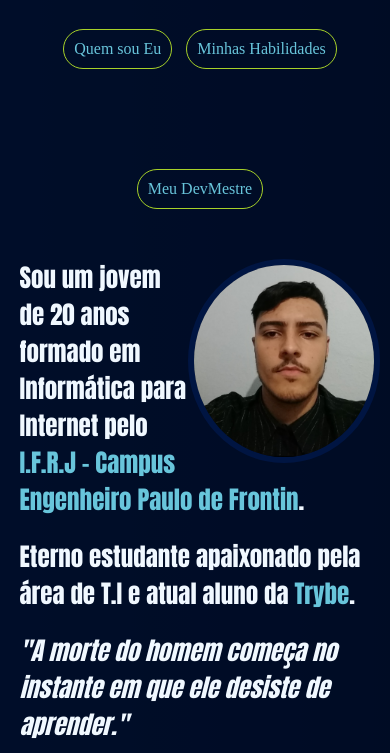
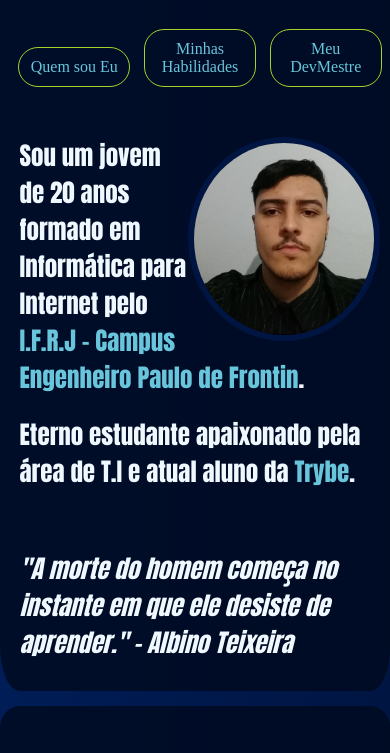
Before and after one commit to CaiqueZizin/CaiqueZizin.github.io, a plain HTML site: page index.html in a window 390 px wide. Shown: the part 232-985 px from the top of the page. Drawn offline with Linux system fonts and the light colour scheme.

Commit message:
corrigido quebra dos botoes de navegaçao interna em mobiles

```diff
--- a/index.html
+++ b/index.html
@@ -62,7 +62,7 @@
             <p class="espaco-p-sobre">
                 <strong>Eterno estudante</strong> apaixonado pela área de T.I e <strong>atual aluno</strong> da <a href="https://www.betrybe.com/" target="_blank">Trybe</a>.
             </p>
-            <p><em>"A morte do homem começa no instante em que ele desiste de aprender."</em></p>
+            <p id="p-citacao"><em>"A morte do homem começa no instante em que ele desiste de aprender." - Albino Teixeira</em></p>
         </div>
     </div>
 
--- a/style.css
+++ b/style.css
@@ -59,7 +59,8 @@ nav ul {
 nav ul li{
     display: inline-block;
     width: 1%;
-    animation-name: navAnimation;
+    animation-name: contactButtonsAnimation;
+    animation-delay: 0.3s;
     animation-duration: 1s;
     animation-fill-mode: forwards;
 }
@@ -79,10 +80,11 @@ nav ul li img:hover{
 /* ----------------HOME-------------------- */
 #home{
     padding-top: 80px;
-    padding-bottom: 130px/* 130px bom p/ desk .. 80px bom p/ mobile*/;
+    padding-bottom: 30px;
 }
 #home ul li{
     display: inline-block;
+    width: 23%;
     padding: 10px;
     margin: 50px 0px 50px 10px;
     border: 1px solid var(--cor5);
@@ -106,6 +108,9 @@ nav ul li img:hover{
 .espaco-p-sobre{
     margin-bottom: 20px;
 }
+#p-citacao{
+    margin-top: 60px;
+}
 
 /*-------------------ONDE MORO-------------------*/
 #onde-moro img{
@@ -114,7 +119,7 @@ nav ul li img:hover{
     border: 5px solid var(--cor1);
 }
 #onde-moro p{
-    margin-bottom: 25px;
+    margin-bottom: 5px;
 }
 
 /*--------------------MySkills------------------------*/
@@ -132,6 +137,7 @@ nav ul li img:hover{
 }
 #mySkills ul li{
     color: var(--cor6);
+    text-align: left;
 }
 .nivelA{
     font-size: 45px;
@@ -154,7 +160,7 @@ footer ul{
     list-style: none;
 }
 
-@keyframes navAnimation {
+@keyframes contactButtonsAnimation {
     to{
         width: 18%;
     }
```
